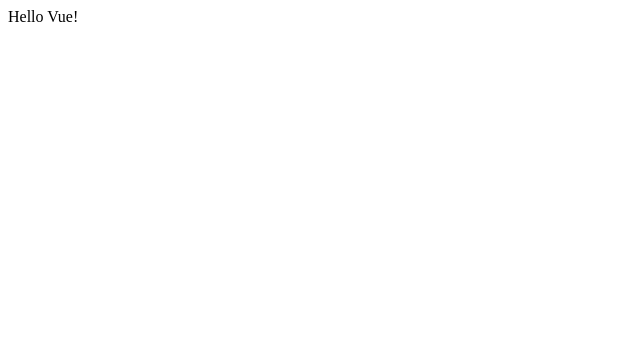
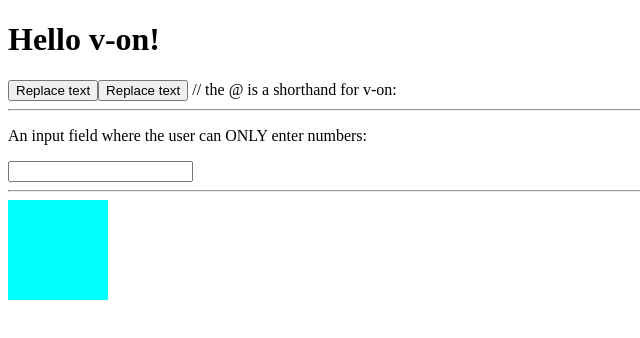
Before and after one commit to kbslaughter/learn-vue-3-with-kaylynn, a Vue app: page / in a window 1280 px wide. Shown: the top 338 px of the page, without its empty margins (0-640 px from the left). Built offline with nearby package versions, Linux system fonts and the light colour scheme.

Commit message:
working on v-on

```diff
--- a/src/App.vue
+++ b/src/App.vue
@@ -1,11 +1,43 @@
 <template>
-  <div>Hello Vue!</div>
+  <h1>{{ message }}</h1>
+
+  <button v-on:click="replaceText('v-on is fun!')">Replace text</button>
+  <button @click="replaceText('v-on is fun!')">Replace text</button>
+    // the @ is a shorthand for v-on:
+
+  <hr>
+  <p>An input field where the user can ONLY enter numbers:</p>
+  <input type="text" @keydown="handleInput($event)" />
+
+  <hr />
+  <div style="width:100px; height:100px; background-color: aqua;" @contextmenu.prevent="console.log('show a custom context menu')"></div>
+
 </template>
 
 <script setup>
+import { ref } from 'vue';
+
+let message = ref('Hello v-on!');
+
+function replaceText(msg) {
+  message.value = msg;
+}
+
+function handleInput(event) {
+  console.log(event);
+  let keyCode = event.keyCode
+  if (keyCode < 48 || keyCode > 57) {
+    event.preventDefault(); //vanilla js
+  }
+}
 
 </script>
 
-<style lang="scss" scoped>
-
+<style scoped>
+#mouseover {
+  text-align: right;
+  background-color: purple;
+  width: 300px;
+  height: 300px;
+}
 </style>
```
